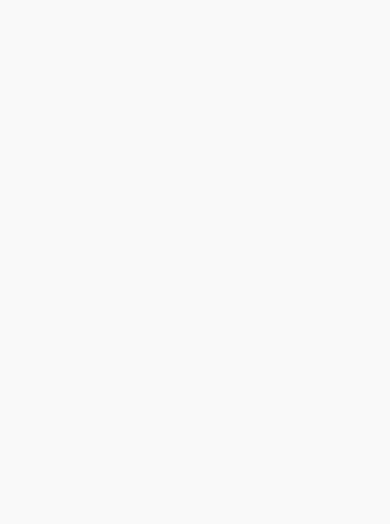
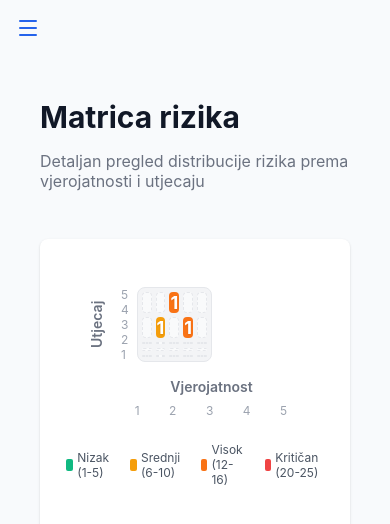
Before and after one commit to infodomAdmn/riskmanagment, a React (Vite) app: page /matrix in a window 390 px wide. Before the commit this address had no page. Shown: the top 524 px of the page. Built offline with nearby package versions, Linux system fonts and the light colour scheme.

Commit message:
feat: Add Risk Matrix page with dedicated routing and a responsive sidebar layout.

```diff
--- a/src/App.tsx
+++ b/src/App.tsx
@@ -1,6 +1,7 @@
 import { BrowserRouter, Routes, Route } from 'react-router-dom';
 import { Layout } from './layout/Layout';
 import { Dashboard } from './pages/Dashboard';
+import { RiskMatrixPage } from './pages/RiskMatrixPage';
 import { RiskCanvas } from './pages/RiskCanvas';
 import { CanvasBuilder } from './pages/CanvasBuilder';
 import { RiskRegister } from './pages/RiskRegister';
@@ -25,6 +26,7 @@ function App() {
           <Route index element={<Dashboard />} />
           <Route path="canvas" element={<RiskCanvas />} />
           <Route path="canvas-builder" element={<CanvasBuilder />} />
+          <Route path="matrix" element={<RiskMatrixPage />} />
           <Route path="risks" element={<RiskRegister />} />
           <Route path="assessments" element={<RiskAssessments />} />
           <Route path="measures" element={<MitigationMeasures />} />
--- a/src/layout/Layout.tsx
+++ b/src/layout/Layout.tsx
@@ -38,6 +38,7 @@ const navGroups: NavGroup[] = [
         label: 'Pregled',
         items: [
             { path: '/', label: 'Nadzorna ploča', icon: LayoutDashboard },
+            { path: '/matrix', label: 'Matrica rizika', icon: LayoutDashboard },
             { path: '/canvas', label: 'Mapa rizika', icon: Network },
             { path: '/canvas-builder', label: 'Canvas Builder', icon: Network },
         ]
--- /dev/null
+++ b/src/pages/RiskMatrixPage.module.css
@@ -0,0 +1,34 @@
+.container {
+    padding: 2rem;
+    height: 100%;
+    display: flex;
+    flex-direction: column;
+}
+
+.header {
+    margin-bottom: 2rem;
+}
+
+.title {
+    font-size: 1.875rem;
+    font-weight: 700;
+    color: #111827;
+    margin-bottom: 0.5rem;
+}
+
+.subtitle {
+    color: #6b7280;
+    font-size: 1rem;
+}
+
+.content {
+    flex: 1;
+    background-color: white;
+    border-radius: 0.5rem;
+    box-shadow: 0 1px 3px 0 rgba(0, 0, 0, 0.1), 0 1px 2px 0 rgba(0, 0, 0, 0.06);
+    padding: 2rem;
+    display: flex;
+    justify-content: center;
+    align-items: center;
+    min-height: 600px;
+}
--- /dev/null
+++ b/src/pages/RiskMatrixPage.tsx
@@ -0,0 +1,41 @@
+import React, { useState, useEffect } from 'react';
+import { api } from '../services/api';
+import { RiskHeatmap } from '../components/RiskHeatmap';
+import styles from './RiskMatrixPage.module.css';
+
+export const RiskMatrixPage: React.FC = () => {
+    const [heatMapData, setHeatMapData] = useState<{ probability: number, impact: number, count: number }[]>([]);
+
+    useEffect(() => {
+        const loadData = async () => {
+            const assessments = await api.getRiskAssessments();
+
+            // Heat map data (probability vs impact)
+            const heatMap = new Map<string, number>();
+            assessments.forEach(a => {
+                const key = `${a.probability}-${a.impact}`;
+                heatMap.set(key, (heatMap.get(key) || 0) + 1);
+            });
+            const heatMapArray = Array.from(heatMap.entries()).map(([key, count]) => {
+                const [probability, impact] = key.split('-').map(Number);
+                return { probability, impact, count };
+            });
+            setHeatMapData(heatMapArray);
+        };
+        loadData();
+    }, []);
+
+    return (
+        <div className={styles.container}>
+            <div className={styles.header}>
+                <h1 className={styles.title}>Matrica rizika</h1>
+                <p className={styles.subtitle}>Detaljan pregled distribucije rizika prema vjerojatnosti i utjecaju</p>
+            </div>
+            <div className={styles.content}>
+                <div style={{ width: '100%', height: '100%', maxWidth: '800px', maxHeight: '800px' }}>
+                    <RiskHeatmap data={heatMapData} />
+                </div>
+            </div>
+        </div>
+    );
+};
```
